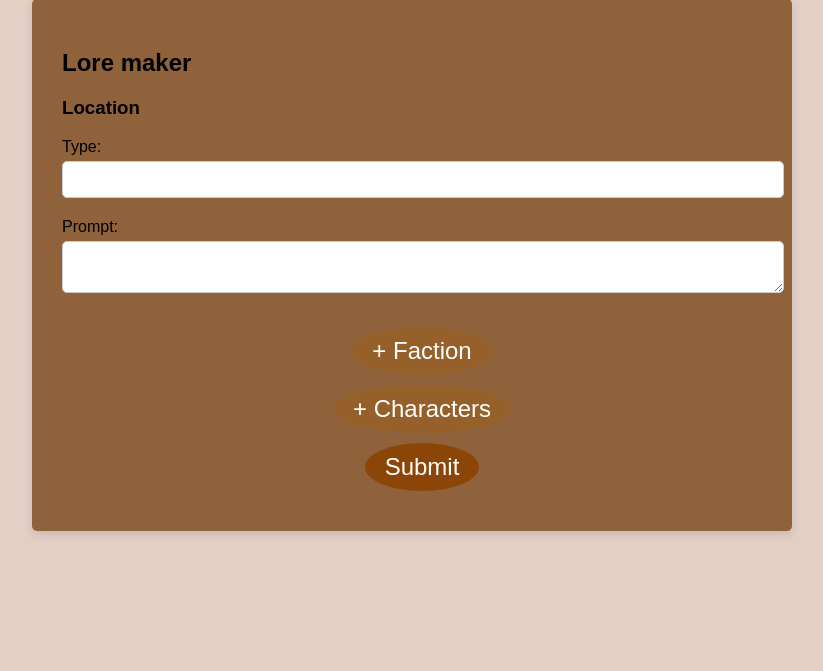
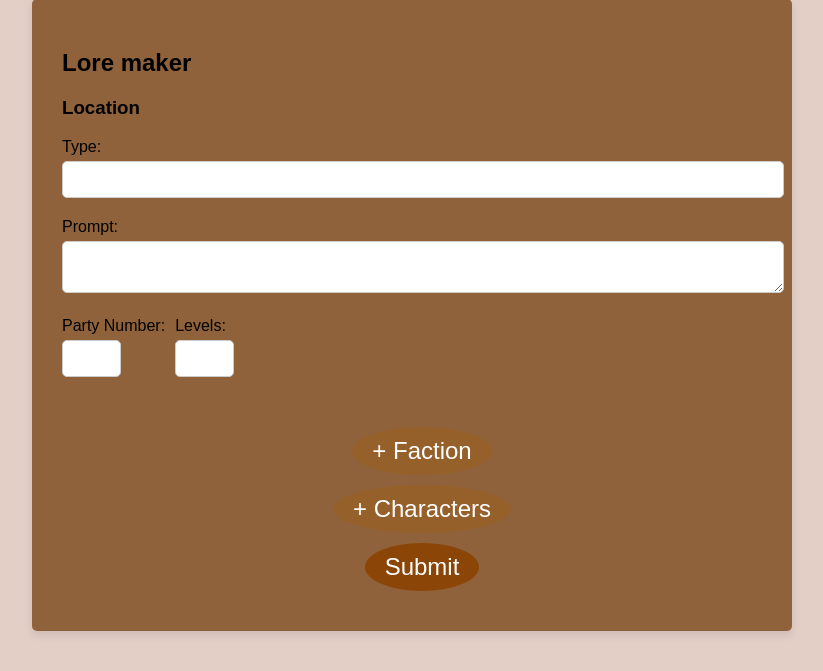
Before and after one commit to AlexMartiouchev/DCMaker, a Django app: template populator/templates/populator/populator.html in a window 1280 px wide. Shown: the part 59-730 px from the top of the page, without its empty margins (228-1051 px from the left). Run offline with Django 4.2, Linux system fonts and the light colour scheme; the template is opened without the code that fills it, so the values that code supplies are empty.

Commit message:
added party size and level fields

```diff
--- a/populator/static/css/styles.css
+++ b/populator/static/css/styles.css
@@ -60,3 +60,17 @@ input, textarea {
     width: 100%;
     margin: 10px;
 }
+
+.input-group-horizontal {
+    display: flex;
+    justify-content: flex-start;
+}
+
+.input-group-horizontal .input-group {
+    flex: 0 0 auto;
+    margin-right: 10px;
+}
+
+.input-group-horizontal .input-group input {
+    width: 5ch;
+}
--- a/populator/templates/populator/populator.html
+++ b/populator/templates/populator/populator.html
@@ -25,6 +25,16 @@
                 <div class="input-group">
                     <label for="locationPrompt">Prompt:</label>
                     <textarea id="locationPrompt" name="locationPrompt"></textarea>
+                </div>
+                <div class="input-group-horizontal">
+                    <div class="input-group">
+                        <label for="partyNumber">Party Number:</label>
+                        <input type="text" id="partyNumber" name="partyNumber">
+                    </div>
+                    <div class="input-group">
+                        <label for="partyLevels">Levels:</label>
+                        <input type="text" id="partyLevels" name="partyLevels">
+                    </div>
                 </div>
             </div>
 
```
